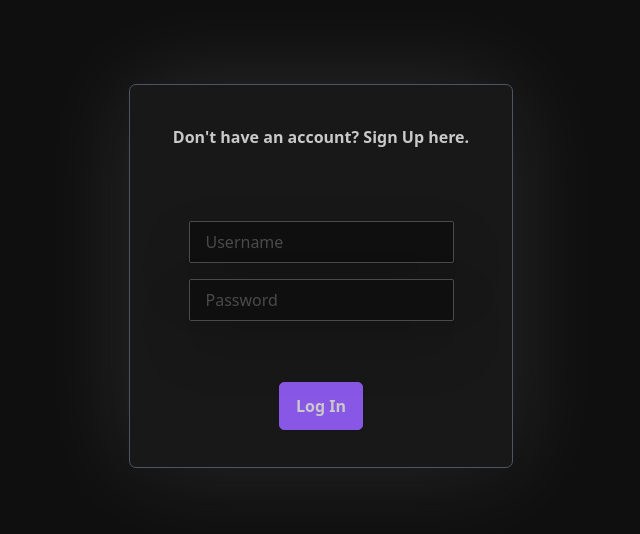
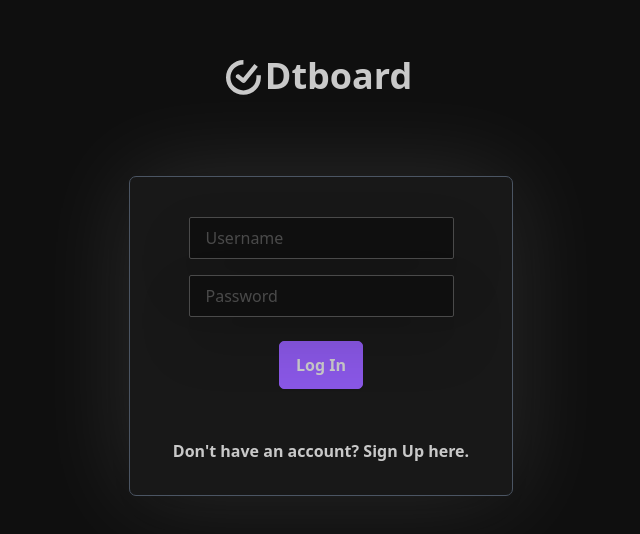
Before and after one commit to me3zaAKAgoat/dtb, a React (Vite) app in the folder frontend/: page /login in a window 1280 px wide. Shown: the part 124-658 px from the top of the page, without its empty margins (319-959 px from the left). Built offline with nearby package versions, Linux system fonts and the light colour scheme; the HTML template or start-up script is replaced by a standard one.

Commit message:
Implemented logo addition and refined styling for sign-in and sign-up authentication pages.

```diff
--- a/frontend/src/pages/Login.tsx
+++ b/frontend/src/pages/Login.tsx
@@ -4,6 +4,8 @@ import { AuthContext } from '../utils/useAuth';
 import { useNavigate } from 'react-router-dom';
 import { Link } from 'react-router-dom';
 import '../index.css';
+
+import Icon from '../assets/dtb';
 
 function Login({}) {
 	const [username, setUsername] = useState('');
@@ -46,15 +48,16 @@ function Login({}) {
 
 	return (
 		<div className="login-page base-page flex flex-col items-center justify-center">
-			<div className="bg-secondary flex flex-col justify-end items-center w-96 h-96 rounded-[7px] border border-solid border-gray-600 overflow-hidden drop-shadow-2xl">
-				<Link
-					className="m-8 mt-10 hover:underline  font-semibold"
-					to="/register"
-				>
-					Don't have an account? Sign Up here.
-				</Link>
+			<a
+				className="svg-icon mr-1 text-4xl flex items-center gap-2 text-primary-content hover:text-accent transition-all font-semibold"
+				href="/"
+			>
+				<Icon className="fill-primary-content h-[35px] mt-0.5 -mr-1" />
+				Dtboard
+			</a>
+			<div className="bg-secondary flex flex-col justify-end items-center w-96 h-80 rounded-[7px] border border-solid border-gray-600 overflow-hidden drop-shadow-2xl mt-20">
 				<form
-					className="flex flex-col justify-between items-center h-4/5"
+					className="flex flex-col items-center h-4/5"
 					onSubmit={handleLogin}
 				>
 					<div className="mt-8 flex flex-col items-center justify-center">
@@ -73,10 +76,16 @@ function Login({}) {
 							onChange={(e) => setPassword(e.target.value)}
 						/>
 					</div>
-					<button className="main-button mb-4" type="submit" disabled={loading}>
+					<button className="main-button mt-4" type="submit" disabled={loading}>
 						{loading ? 'Loading...' : 'Log In'}
 					</button>
 				</form>
+				<Link
+					className="m-2 hover:underline  font-semibold"
+					to="/register"
+				>
+					Don't have an account? Sign Up here.
+				</Link>
 				<div
 					className={`flex flex-col items-center justify-center h-6 text-primary-content bg-error w-full font-bold text-sm ${
 						error === null ? 'invisible' : ''
--- a/frontend/src/pages/Register.tsx
+++ b/frontend/src/pages/Register.tsx
@@ -2,6 +2,8 @@ import React, { useEffect, useState, useContext } from 'react';
 import authApi from '../services/auth';
 import { AuthContext } from '../utils/useAuth';
 import { useNavigate, Link } from 'react-router-dom';
+
+import Icon from '../assets/dtb';
 
 const Register = () => {
 	const { user } = useContext(AuthContext)!;
@@ -59,12 +61,16 @@ const Register = () => {
 
 	return (
 		<div className="base-page register-page flex flex-col items-center justify-center">
-			<div className="bg-secondary flex flex-col justify-end items-center w-96 h-[400px] rounded-[7px] border border-solid border-gray-600 overflow-hidden drop-shadow-2xl">
-				<Link className="mt-8 m-6 hover:underline font-semibold" to="/login">
-					Already have an account? Log in here.
-				</Link>
+			<a
+				className="svg-icon mr-1 text-4xl flex items-center gap-2 text-primary-content hover:text-accent transition-all font-semibold"
+				href="/"
+			>
+				<Icon className="fill-primary-content h-[35px] mt-0.5 -mr-1" />
+				Dtboard
+			</a>
+			<div className="bg-secondary flex flex-col justify-end items-center w-96 h-[350px] rounded-[7px] border border-solid border-gray-600 overflow-hidden drop-shadow-2xl mt-20">
 				<form
-					className="flex flex-col justify-between items-center w-full h-full"
+					className="flex flex-col items-center w-full h-full"
 					onSubmit={handleSubmit}
 				>
 					<div className=" mt-8 flex flex-col items-center justify-center">
@@ -90,10 +96,13 @@ const Register = () => {
 							onChange={handleConfirmPasswordChange}
 						/>
 					</div>
-					<button className="main-button" type="submit" disabled={loading}>
+					<button className="main-button mt-3" type="submit" disabled={loading}>
 						Sign Up
 					</button>
 				</form>
+				<Link className="mt-7 hover:underline font-semibold" to="/login">
+					Already have an account? Log in here.
+				</Link>
 				<div
 					className={`mt-6 flex flex-col items-center justify-center h-6 text-textColor bg-error w-full font-bold text-sm ${
 						error === null ? 'invisible' : ''
```
